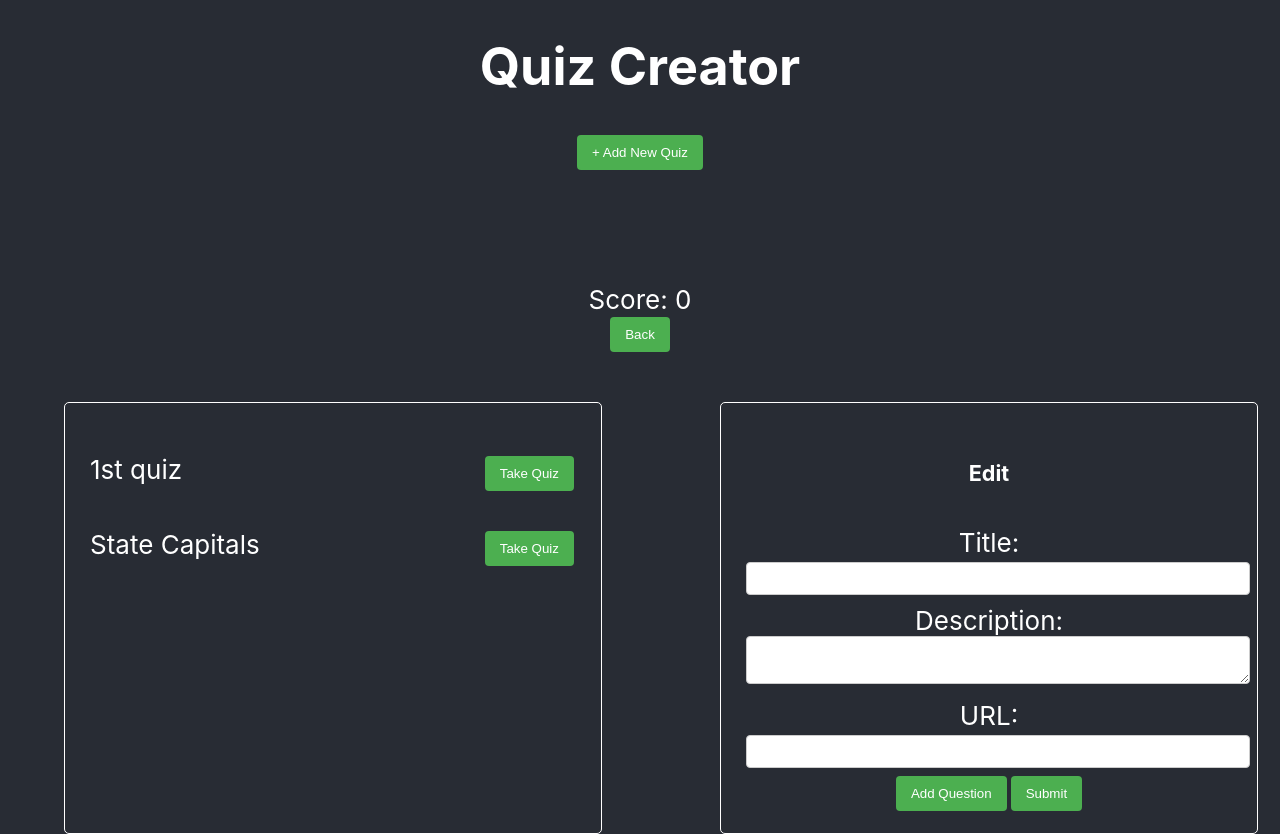
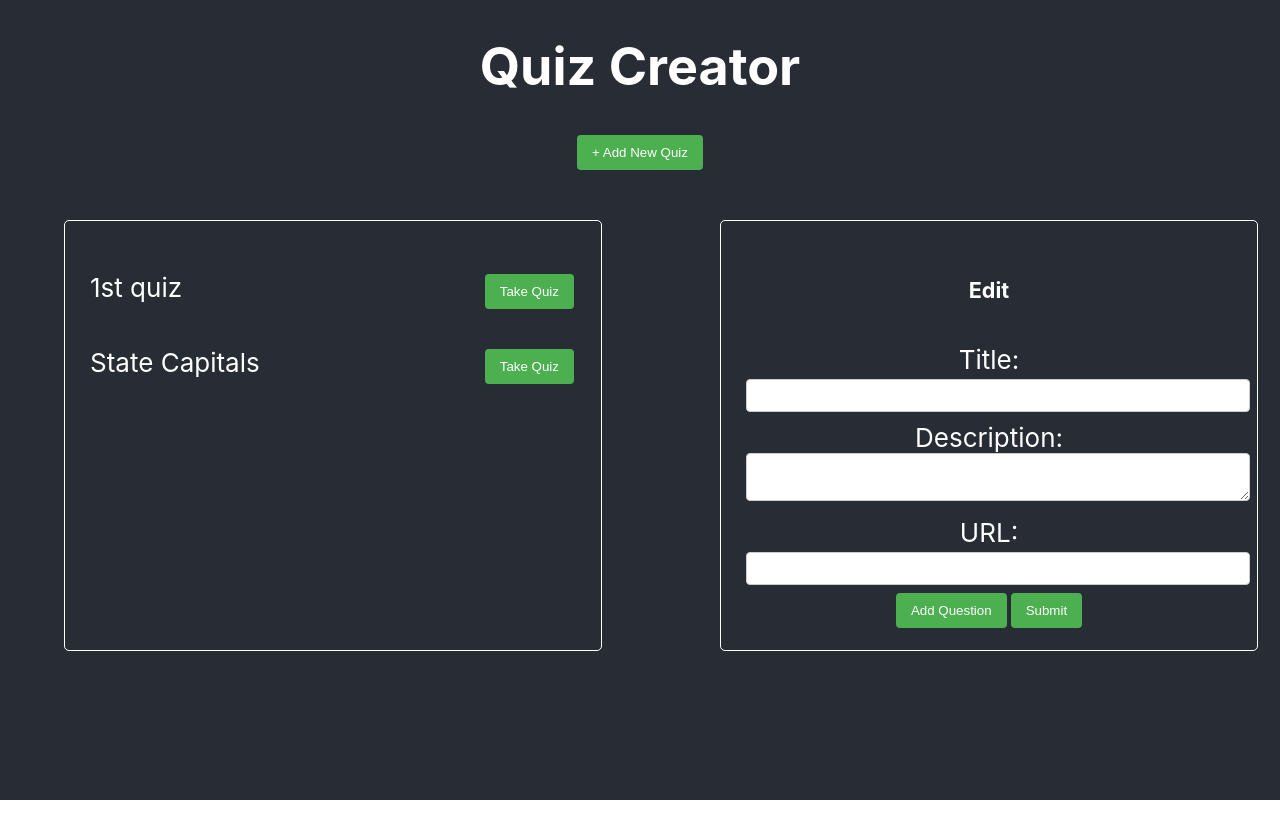
Before and after one commit to kcselm/quiz-editor, a React (Create React App) app: page / in a window 1280 px wide. After the commit the page ends 800 px from the top, so only its background shows below. Built offline with nearby package versions, Linux system fonts and the light colour scheme.

Commit message:
Taking out TakeQuiz for now for a better experience

```diff
--- a/src/components/AppView.jsx
+++ b/src/components/AppView.jsx
@@ -26,7 +26,7 @@ export const AppView = () => {
           </button>
         </>
       )}
-      <TakeQuiz />
+      {/* <TakeQuiz /> */}
       <div className="grid-container">
         {takeQuiz ? null : (
           <>
--- a/src/components/QuizList.jsx
+++ b/src/components/QuizList.jsx
@@ -20,7 +20,9 @@ export const QuizList = () => {
             {quiz.title}
             <button
               onClick={() => (
-                setSelectedQuiz(quiz), setTakeQuiz(true), setScore(0)
+                setSelectedQuiz(quiz),
+                // setTakeQuiz(true),
+                setScore(0)
               )}
             >
               Take Quiz
```
